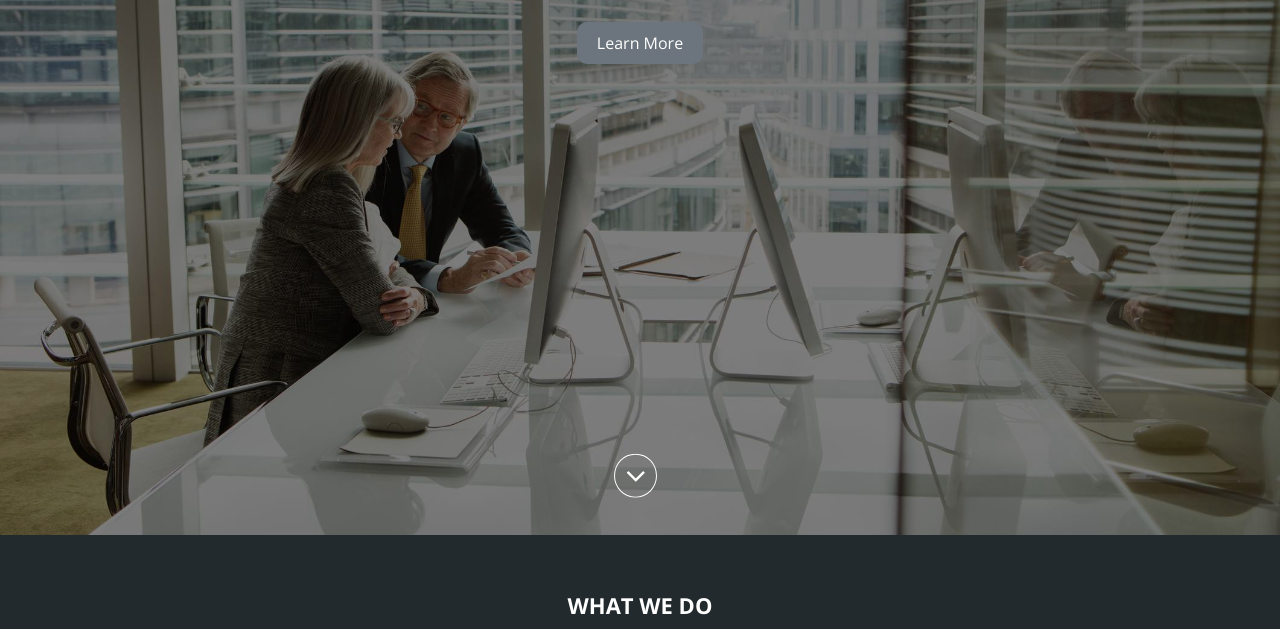
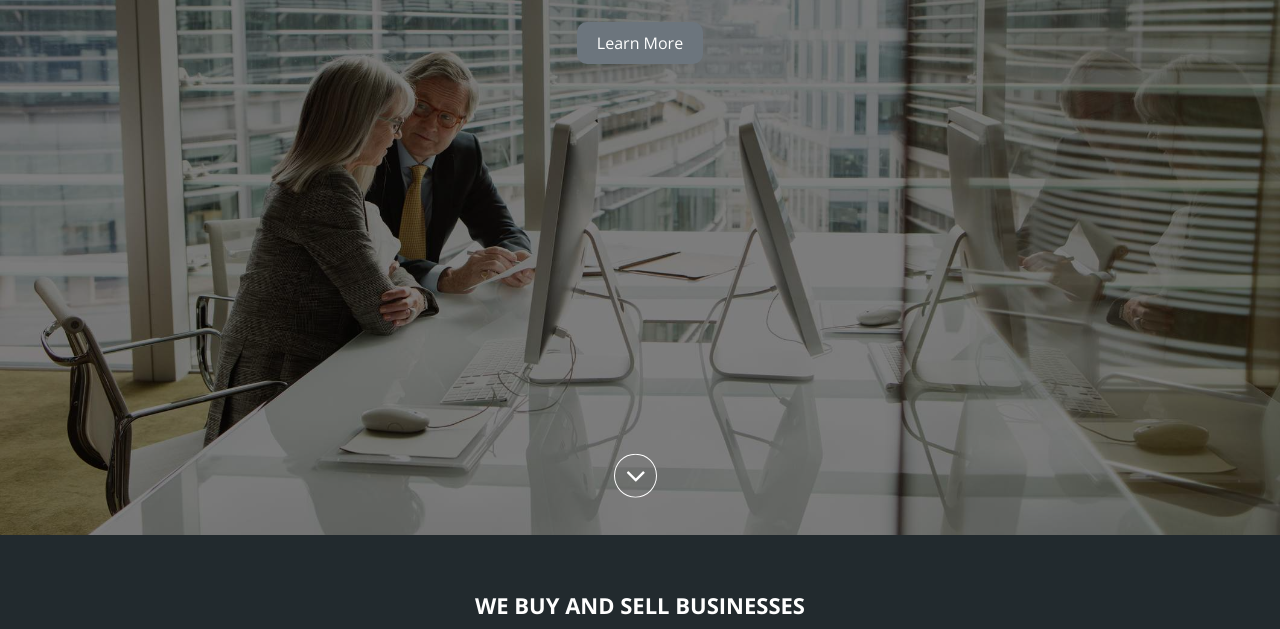
Before and after one commit to veedahv/genetrix, a plain HTML site: page index.html in a window 1280 px wide. Shown: the part 265-894 px from the top of the page. Drawn offline with nearby package versions, Linux system fonts and the light colour scheme; some packages are replaced by stand-ins of ours.

Commit message:
new commit

```diff
--- a/css/style.css
+++ b/css/style.css
@@ -83,6 +83,7 @@ input {
 .title {
     font-size: 22px;
     text-transform: uppercase;
+    margin-bottom: 20px;
 }
 
 .sub-title {
@@ -382,7 +383,7 @@ nav h1 {
 }
 
 .market-grid .grid-box {
-    padding: 20px;
+    padding: 20px 10px;
     background-color: var(--white);
     color: var(--black);
     border-radius: 10px;
--- a/index.html
+++ b/index.html
@@ -82,8 +82,8 @@
     <section>
         <div class="container">
             <div id="about-us">
-                <h2 class="text-center title">WHAT WE DO</h2>
-                <h3 class="text-center sub-title">WE BUY AND SELL BUSINESSES</h3>
+                <!-- <h2 class="text-center title">WHAT WE DO</h2> -->
+                <h3 class="text-center title">WE BUY AND SELL BUSINESSES</h3>
                 <div class="grid about-info">
                     <div class="grid-info-one">
                         <img src="images/business-clean-about.jpg" alt="">
```
